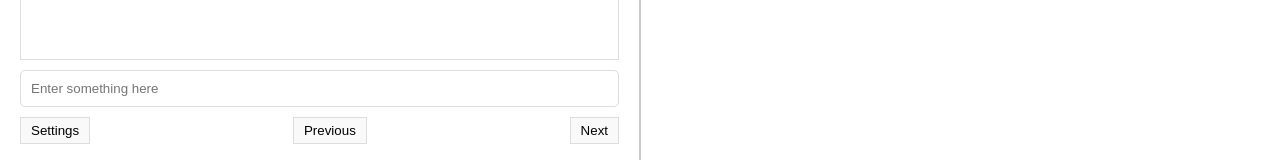
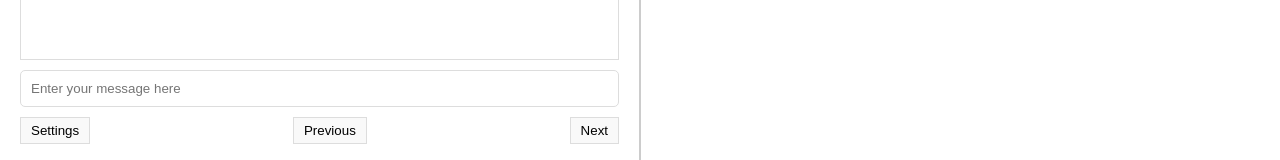
Before and after one commit to dylan-sloan/thrivebot-ai, a React (Create React App) app in the folder frontend/: page / in a window 1280 px wide. Shown: the part 636-796 px from the top of the page. Built offline with nearby package versions, Linux system fonts and the light colour scheme.

Commit message:
Added functions to set the user's message equal to the input.

```diff
--- a/frontend/src/components/ChatSection.jsx
+++ b/frontend/src/components/ChatSection.jsx
@@ -1,10 +1,25 @@
 import React from "react";
+import { useState } from "react";
 
 function ChatSection() {
+  const [message, setMessage] = useState('Area for next message');
+  const [input, setInput] = useState('')
+
+  function _handleInputChange(event){ //Allows for real time changes in input
+    setInput(event.target.value);
+  }
+
+  function _handleKeyDown(event){ //Sets the message section equal to the current input and clears input
+    if(event.key === 'Enter'){
+      setMessage(input);
+      setInput('Enter your message here');
+    }
+  }
+
   return (
     <div className="chat-section">
-      <div className="message-area">Area for current message</div>
-      <input type="text" placeholder="Enter something here" className="input-box" />
+      <div className="message-area">{message}</div>
+      <input type="text" placeholder='Enter your message here' value={input} className="input-box" onChange={_handleInputChange} onKeyDown={_handleKeyDown} />
       <div className="navigation-buttons">
         <button>Settings</button>
         <button>Previous</button>
```
